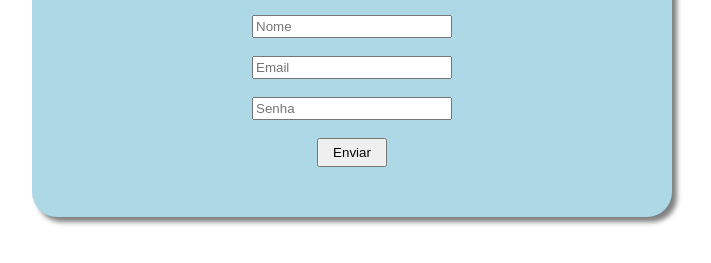
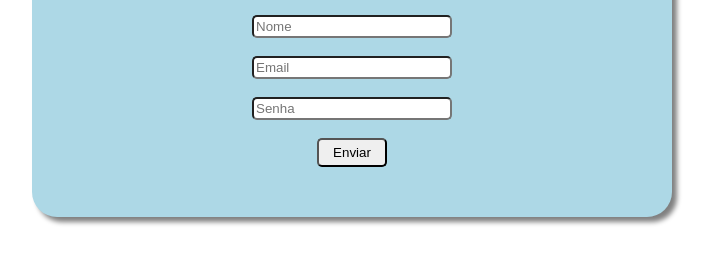
Before and after one commit to EstevaoAZ/flexbox-cadastro, a plain HTML site: page index.html in a window 1280 px wide. Shown: the part 343-606 px from the top of the page, without its empty margins (288-999 px from the left). Drawn offline with Linux system fonts and the light colour scheme.

Commit message:
Adicionando border-radius em alguns elementos

```diff
--- a/style.css
+++ b/style.css
@@ -46,9 +46,11 @@ p {
 .senha {
     width: 200px;
     padding: 2px;
+    border-radius: 5px
 }
 
 .submit-button {
     padding: 5px;
     width: 70px;
+    border-radius: 5px;
 }
```
